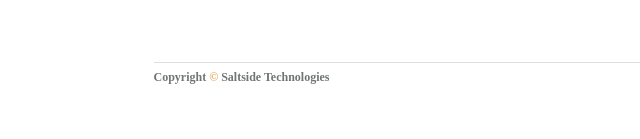
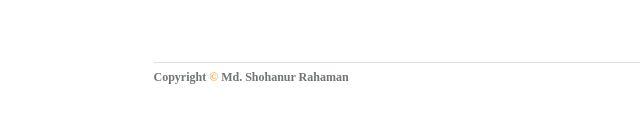
Before and after one commit to shohanur55/bikroy.com-website-design, a plain HTML site: page index.html in a window 1280 px wide. Shown: the part 2184-2323 px from the top of the page, 0-640 px from the left. Drawn offline with Linux system fonts and the light colour scheme.

Commit message:
Update my name

```diff
--- a/index.html
+++ b/index.html
@@ -332,7 +332,7 @@
 
 				<h1>
 				  Copyright<span> ©
-</span> Saltside Technologies
+</span> Md. Shohanur Rahaman
 				 </h1>
 
 						<div class="com">
```
